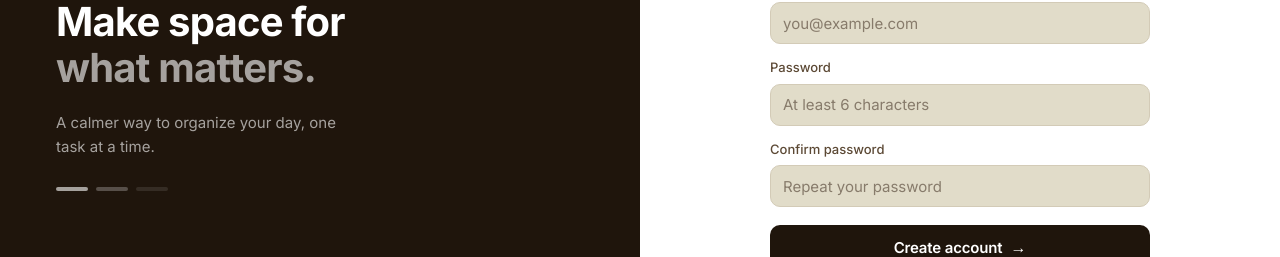
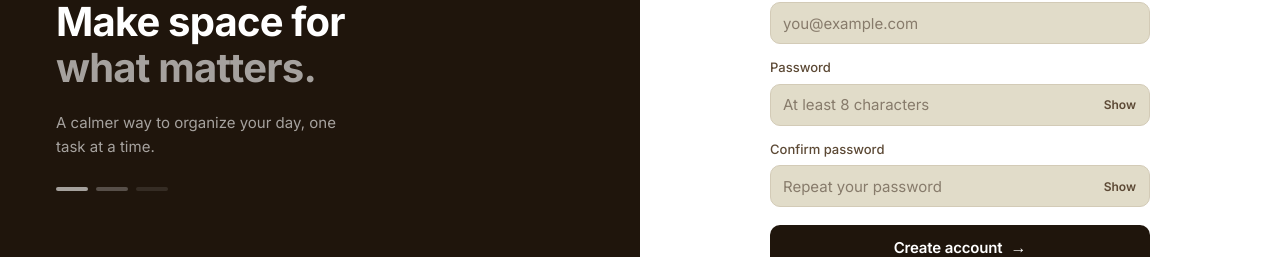
Before and after one commit to roswell23/TodoFlow, a React (Vite) app in the folder client/: page / in a window 1280 px wide. Both pictures are taken after a click on the button "Sign up". Shown: the part 362-619 px from the top of the page. Built offline with nearby package versions, Linux system fonts and the light colour scheme; no server answers.

Commit message:
Add password visibility toggle to signup

```diff
--- a/client/src/index.css
+++ b/client/src/index.css
@@ -243,6 +243,33 @@ a { color: inherit; text-decoration: none; }
 }
 
 .field input::placeholder { color: var(--text-muted); }
+
+.password-input-wrap {
+  position: relative;
+  display: flex;
+  align-items: center;
+}
+
+.password-input-wrap input {
+  width: 100%;
+  padding-right: 58px;
+}
+
+.password-toggle {
+  position: absolute;
+  right: 10px;
+  border: none;
+  background: transparent;
+  color: var(--text-secondary);
+  font-size: .75rem;
+  font-weight: 600;
+  padding: 4px;
+}
+
+.password-toggle:hover,
+.password-toggle:focus-visible {
+  color: var(--text-primary);
+}
 
 /* Alert */
 .alert {
--- a/client/src/pages/Signup.jsx
+++ b/client/src/pages/Signup.jsx
@@ -1,19 +1,35 @@
 import { useState } from 'react'
 import { authService } from '../services/authService'
 
-function Field({ id, label, type = 'text', value, onChange, placeholder, autoComplete }) {
+function Field({ id, label, type = 'text', value, onChange, placeholder, autoComplete, canReveal = false }) {
+  const [revealed, setRevealed] = useState(false)
+  const inputType = canReveal && revealed ? 'text' : type
+
   return (
     <label className="field" htmlFor={id}>
       <span>{label}</span>
+      <div className="password-input-wrap">
         <input
           id={id}
-        type={type}
+          type={inputType}
           value={value}
           onChange={onChange}
           placeholder={placeholder}
           autoComplete={autoComplete}
           required
         />
+        {canReveal && (
+          <button
+            type="button"
+            className="password-toggle"
+            onClick={() => setRevealed(!revealed)}
+            aria-label={revealed ? `Hide ${label.toLowerCase()}` : `Show ${label.toLowerCase()}`}
+            aria-pressed={revealed}
+          >
+            {revealed ? 'Hide' : 'Show'}
+          </button>
+        )}
+      </div>
     </label>
   )
 }
@@ -30,7 +46,7 @@ export default function Signup({ navigate }) {
     setError('')
 
     if (!form.name.trim()) return setError('Please enter your name.')
-    if (form.password.length < 6) return setError('Password must be at least 6 characters.')
+    if (form.password.length < 8) return setError('Password must be at least 8 characters.')
     if (form.password !== form.confirmPassword) return setError('Passwords do not match.')
 
     setBusy(true)
@@ -85,8 +101,9 @@ export default function Signup({ navigate }) {
               type="password"
               value={form.password}
               onChange={update('password')}
-              placeholder="At least 6 characters"
+              placeholder="At least 8 characters"
               autoComplete="new-password"
+              canReveal
             />
             <Field
               id="signup-confirm"
@@ -96,6 +113,7 @@ export default function Signup({ navigate }) {
               onChange={update('confirmPassword')}
               placeholder="Repeat your password"
               autoComplete="new-password"
+              canReveal
             />
             <button
               id="signup-submit-btn"
```
Lines whose indentation alone changed are shown as unchanged.
